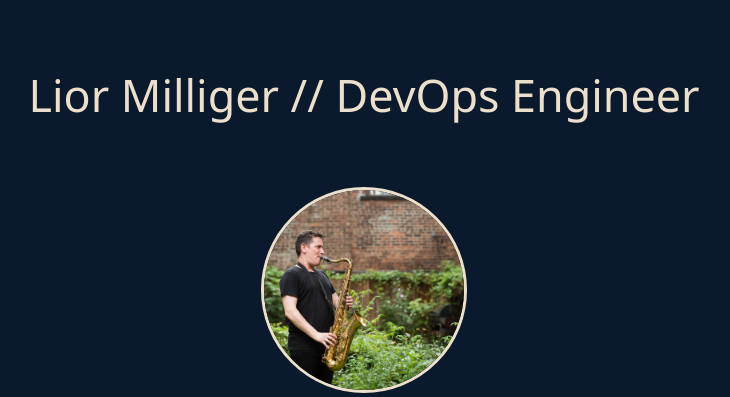
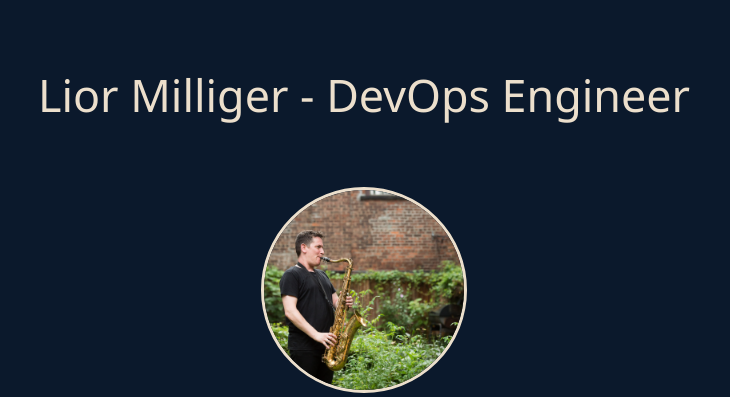
Before and after one commit to liormilliger/mywebsite-app, a Flask app: page / in a window 1280 px wide. Shown: the part 73-470 px from the top of the page, without its empty margins (276-1006 px from the left). Run offline with Flask 3, Linux system fonts and the light colour scheme.

Commit message:
title fix

```diff
--- a/app/templates/index.html
+++ b/app/templates/index.html
@@ -5,7 +5,7 @@
 {% block content %}
 <div class="homepage-content">
 
-    <h1 class="welcome-heading">Lior Milliger // DevOps Engineer</h1>
+    <h1 class="welcome-heading">Lior Milliger - DevOps Engineer</h1>
 
     <img src="{{ url_for('static', filename='files/LiorPhoto.jpg') }}" alt="A photo of Lior Milliger" class="profile-photo">
 
```
